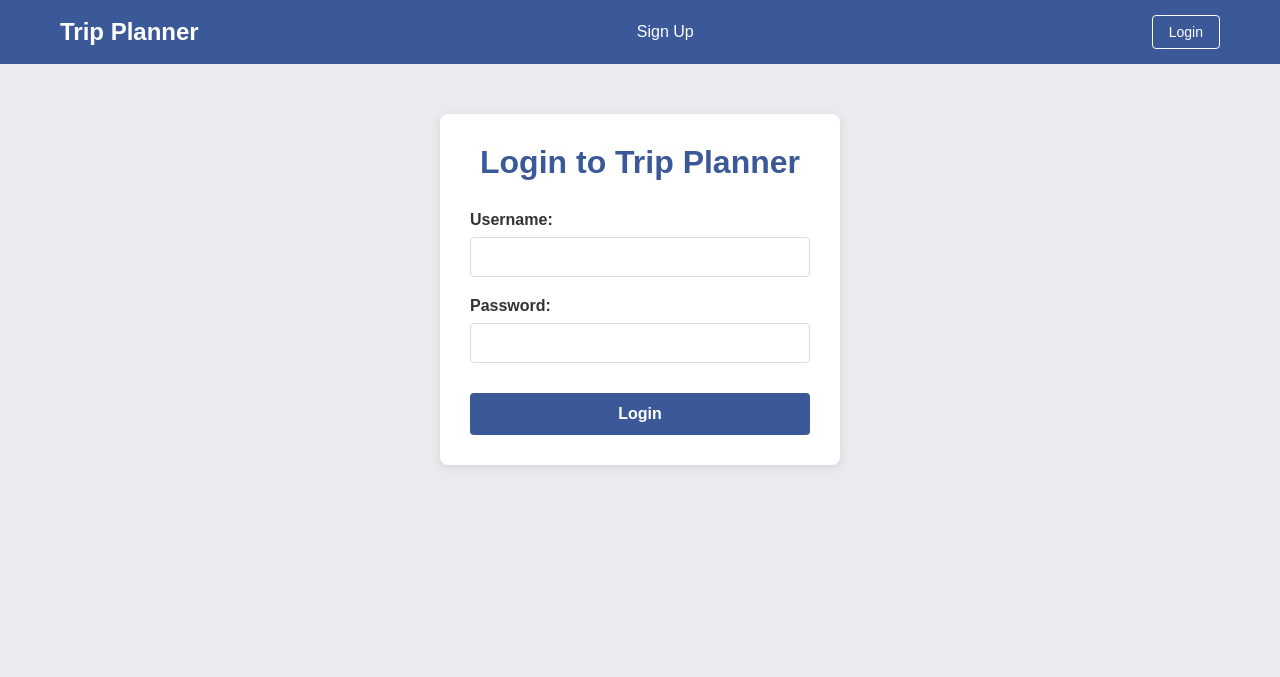
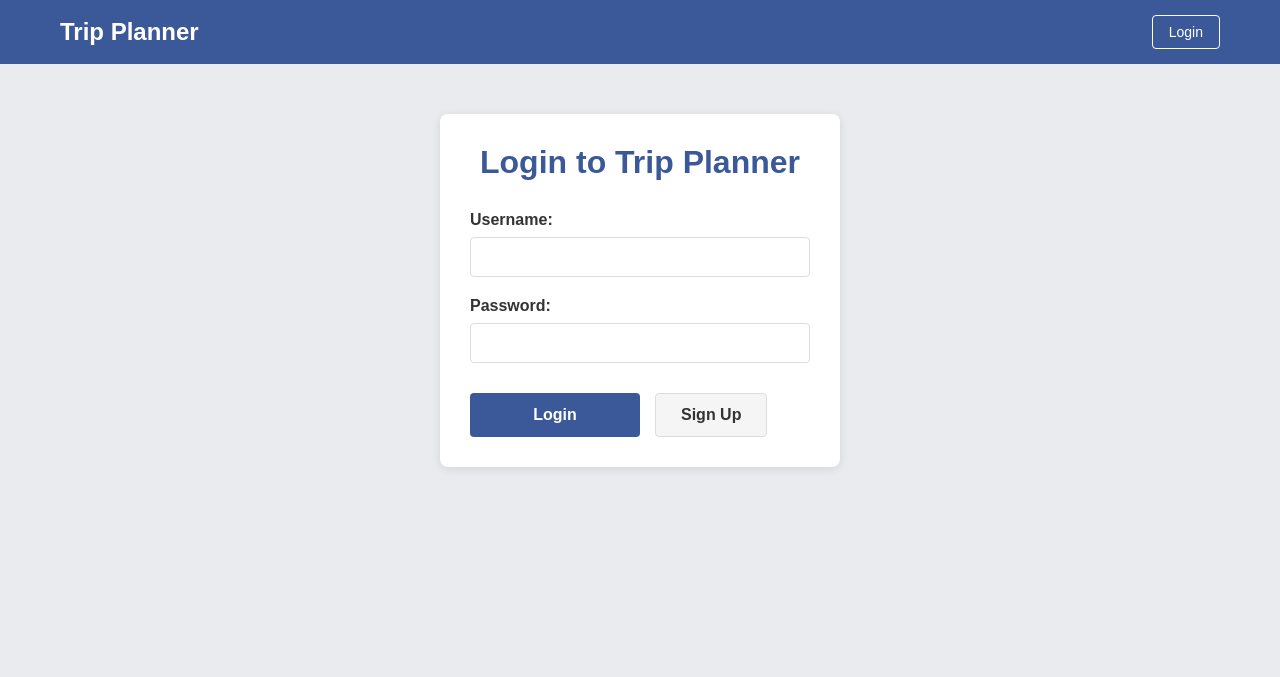
Before and after one commit to L-alam/CS-412, a Django app: page /project/login/?next=/mini_fb/profile/1/create_status in a window 1280 px wide. Shown: the top 677 px of the page. Run offline with Django 5.2, Linux system fonts and the light colour scheme.

Commit message:
fixed create profile for new users

```diff
--- a/project/templates/project/base.html
+++ b/project/templates/project/base.html
@@ -21,7 +21,6 @@
                         {% endif %}
                     {% endwith %}
                 {% else %}
-                    <a href="{% url 'create_profile' %}">Sign Up</a>
                 {% endif %}
             </div>
 
--- a/project/templates/project/logged_out.html
+++ b/project/templates/project/logged_out.html
@@ -10,8 +10,7 @@
         <p>Thanks for using Trip Planner. Your session has ended successfully.</p>
 
         <div class="action-buttons">
-            <a href="{% url 'login' %}" class="login-btn">Log in again</a>
-            <a href="{% url 'show_all' %}" class="home-btn">View Trips</a>
+            <a href="{% url 'login' %}" class="login-btn">Log in</a>
         </div>
     </div>
 </div>
--- a/project/templates/project/login.html
+++ b/project/templates/project/login.html
@@ -28,6 +28,7 @@
 
         <div class="form-actions">
             <button type="submit" class="login-button">Login</button>
+            <a href="{% url 'create_profile' %}" class="home-btn">Sign Up</a>
         </div>
     </form>
 </div>
@@ -86,7 +87,7 @@
 }
 
 .login-button {
-    width: 100%;
+    width: 50%;
     padding: 12px;
     background-color: #3b5998;
     color: white;
@@ -100,5 +101,24 @@
 .login-button:hover {
     background-color: #2d4373;
 }
+
+.home-btn {
+    display: inline-block;
+    padding: 12px 25px;
+    border-radius: 4px;
+    text-decoration: none;
+    font-weight: bold;
+    font-size: 16px;
+}
+
+.home-btn {
+    background: #f5f5f5;
+    color: #333;
+    border: 1px solid #ddd;
+}
+
+.home-btn:hover {
+    background: #e9e9e9;
+}
 </style>
 {% endblock %}
```
